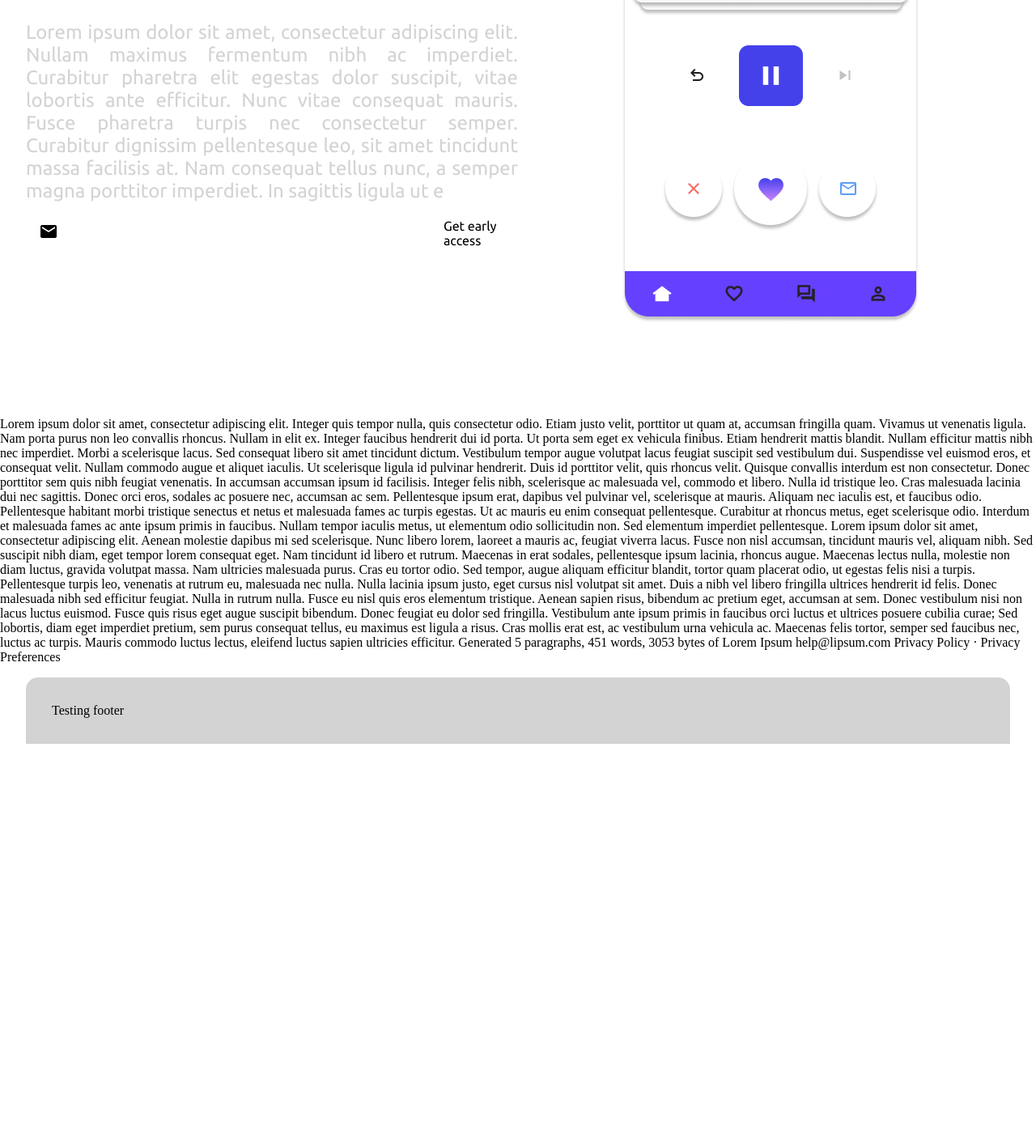
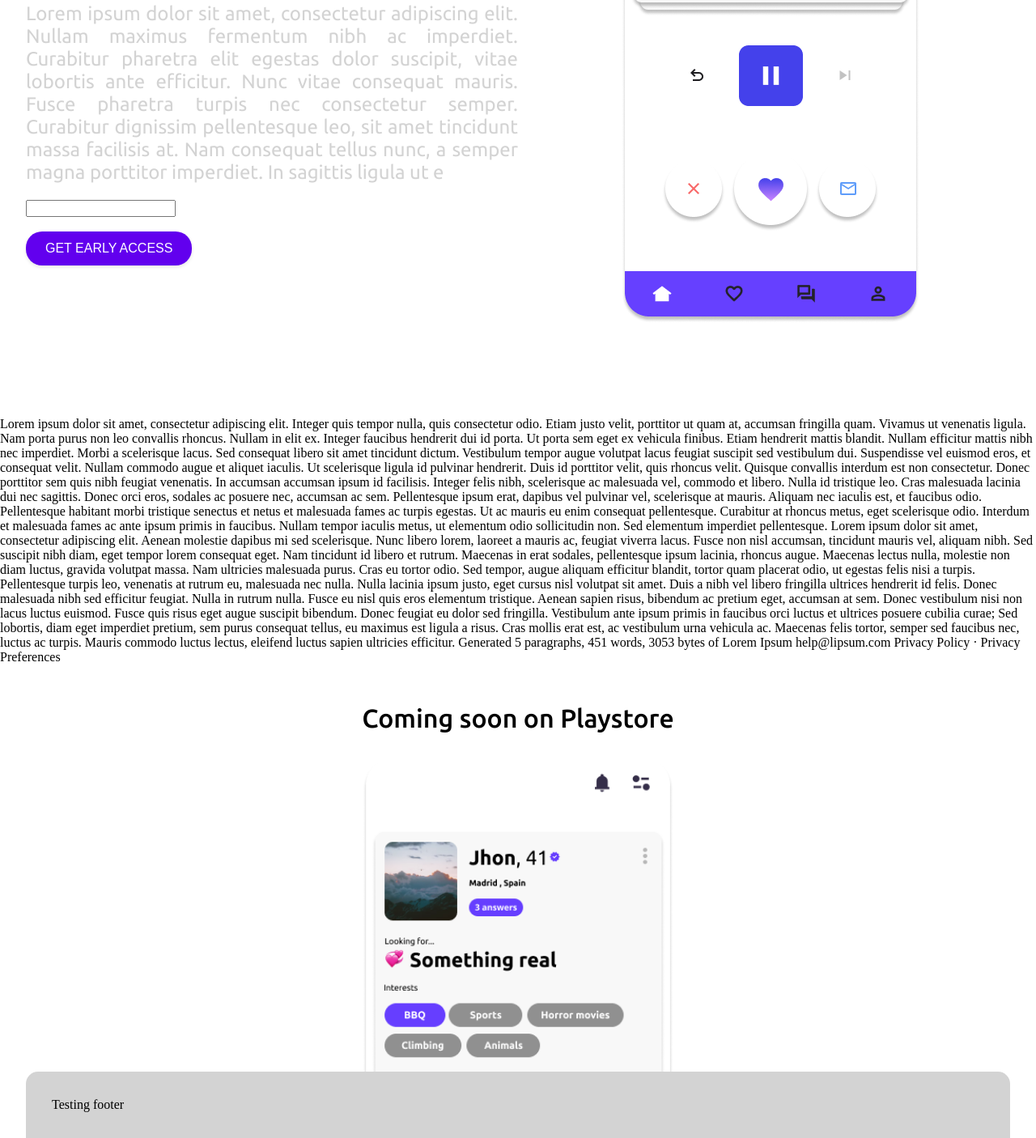
Before and after one commit to neldroid/landing, a plain HTML site: page index.html in a window 1280 px wide. Shown: the part 499-1905 px from the top of the page at 81% size. Before the commit the page ends 1418 px from the top, so only its background shows below. Drawn offline with Linux system fonts and the light colour scheme.

Commit message:
Bottom section, remove material

```diff
--- /dev/null
+++ b/app.js
@@ -0,0 +1,7 @@
+function registerEmail(){
+    console.log(document.getElementById("emailInput").value)
+}
+
+function scrollToSection(section){
+    document.getElementById(section).scrollIntoView();
+}
--- a/index.html
+++ b/index.html
@@ -6,21 +6,7 @@
     <meta name="viewport" content="width=device-width, initial-scale=1.0">
     <title>Document</title>
     <link rel="stylesheet" href="style.css">
-
-    <link href="https://fonts.googleapis.com/css2?family=Roboto:wght@400;500;700&display=swap" rel="stylesheet">
-    <script type="importmap">
-    {
-      "imports": {
-        "@material/web/": "https://esm.run/@material/web/"
-      }
-    }
-  </script>
-    <script type="module">
-        import '@material/web/all.js';
-        import { styles as typescaleStyles } from '@material/web/typography/md-typescale-styles.js';
-
-        document.adoptedStyleSheets.push(typescaleStyles.styleSheet);
-    </script>
+    <script src="app.js"></script>
 
     <link rel="preconnect" href="https://fonts.googleapis.com">
     <link rel="preconnect" href="https://fonts.gstatic.com" crossorigin>
@@ -28,16 +14,13 @@
         href="https://fonts.googleapis.com/css2?family=Ubuntu:ital,wght@0,300;0,400;0,500;0,700;1,300;1,400;1,500;1,700&display=swap"
         rel="stylesheet">
 
-    <link href="https://fonts.googleapis.com/icon?family=Material+Icons" rel="stylesheet">
 </head>
 
 <body>
 
     <header>
         <img src="waves.png" />
-        <md-filled-button
-        onclick="document.getElementById('main').scrollIntoView();"
-        >Get early access</md-filled-button>
+        <button onclick="scrollToSection('main')">Get early access</button>
     </header>
 
     <section id="main">
@@ -49,19 +32,18 @@
                 mauris. Fusce pharetra turpis nec consectetur semper. Curabitur dignissim pellentesque leo, sit amet
                 tincidunt massa facilisis at. Nam consequat tellus nunc, a semper magna porttitor imperdiet. In sagittis
                 ligula ut e</h2>
-                <div class="main-container-buttons">
-                    <md-outlined-text-field placeholder="Your email address">
-                        <span class="material-icons md-18" slot="leading-icon">email</span>
-                    </md-outlined-text-field>
 
-                    <md-filled-button>Get early access</md-filled-button>
-                </div>
+                <form>
+                    <input type="email" id="emailInput" name="emailInput"><br><br>
+                    <button onclick="registerEmail()">Get early access</button>
+                  </form>
 
         </div>
         <div class="main-container-right">
             <img src="homescreen.png"/>
         </div>
     </section>
+    <p id="demo"></p>
 
     <section id="screenshots">
         <p>Lorem ipsum dolor sit amet, consectetur adipiscing elit. Integer quis tempor nulla, quis consectetur odio. Etiam justo velit, porttitor ut quam at, accumsan fringilla quam. Vivamus ut venenatis ligula. Nam porta purus non leo convallis rhoncus. Nullam in elit ex. Integer faucibus hendrerit dui id porta. Ut porta sem eget ex vehicula finibus. Etiam hendrerit mattis blandit. Nullam efficitur mattis nibh nec imperdiet. Morbi a scelerisque lacus. Sed consequat libero sit amet tincidunt dictum. Vestibulum tempor augue volutpat lacus feugiat suscipit sed vestibulum dui. Suspendisse vel euismod eros, et consequat velit. Nullam commodo augue et aliquet iaculis.
@@ -81,6 +63,11 @@
             </p>
     </section>
 
+    <section id="comingsoon">
+        <p>Coming soon on Playstore</p>
+        <img class="soon-img" src="soon.png"></img>
+    </section>
+
     <section class="footer">
         Testing footer
     </footer>
--- a/style.css
+++ b/style.css
@@ -22,6 +22,25 @@ header img {
     width: 4rem;
     height: 4rem;
 }
+
+button {
+  display: inline-block;
+  padding: 12px 24px;
+  border: none;
+  border-radius: 20px;
+  background-color: #6200ee; /* Change this to your desired background color */
+  color: #fff; /* Text color */
+  font-size: 16px;
+  font-weight: 500;
+  text-transform: uppercase;
+  cursor: pointer;
+  box-shadow: 0px 2px 4px rgba(0, 0, 0, 0.1);
+  transition: background-color 0.3s, box-shadow 0.3s;
+}
+
+button:hover {
+    background-color: #3700b3; /* Change this to your desired hover background color */
+  }
 
 .footer{
     background-color: lightgray;
@@ -68,12 +87,6 @@ header img {
     margin: 0;
 }
 
-.main-container-buttons md-outlined-text-field {
-    width: 100%;
-    padding-left: 1rem;
-    padding-right: 1rem;
-}
-
 .main-container-right{
     width: 50%;
 }
@@ -81,3 +94,20 @@ header img {
 .main-container-right img{
     padding: 6rem;
 }
+
+#comingsoon {
+    display: flex;
+    justify-content: center;
+    align-items: center;
+    flex-direction: column;
+    text-align: center;
+
+    font-family: "Ubuntu", sans-serif;
+    font-weight: 500;
+    font-style: normal;
+    font-size: 2rem;
+}
+
+.soon-img{
+    width: 30%;
+}
```
Also changed, not shown: soon.png (added).
